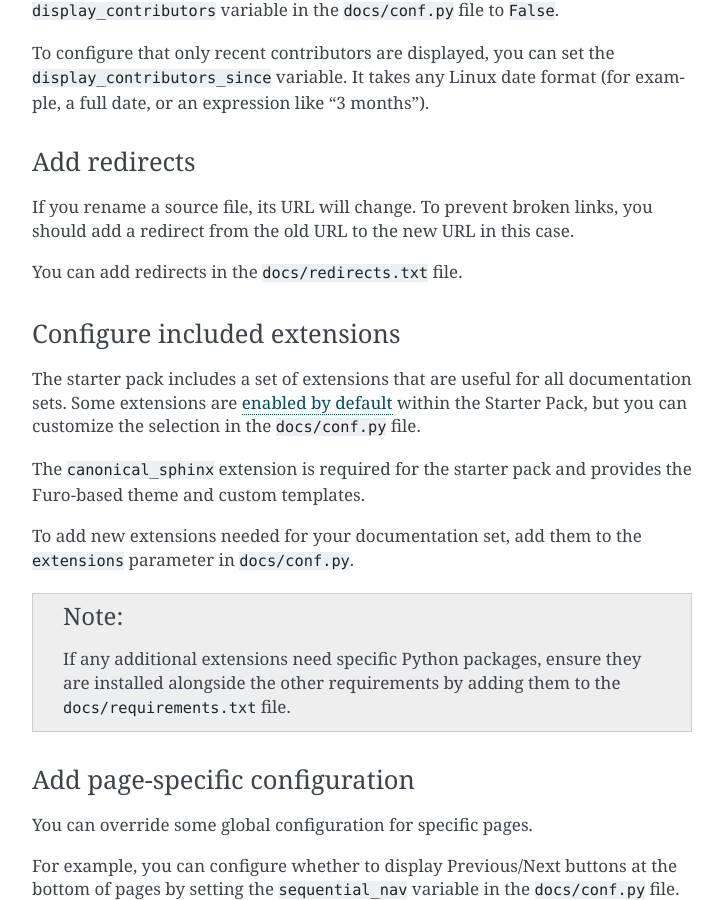
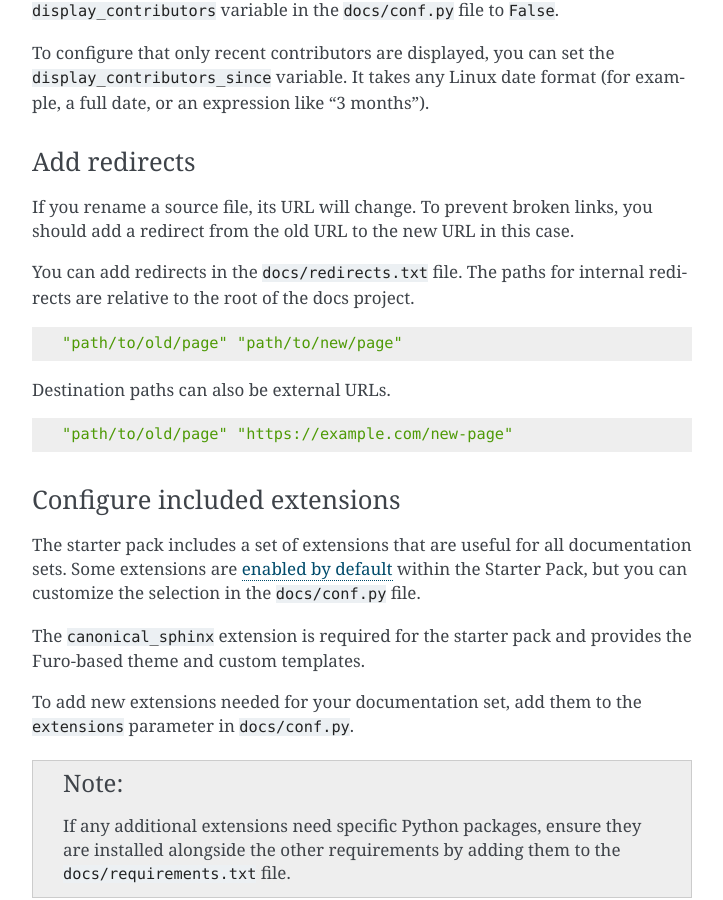
Before and after one commit to canonical/sphinx-docs-starter-pack, a Sphinx documentation site: the page built from docs/how-to/customise.rst, in a window 1280 px wide and 900 px high, scrolled down 2253 px. Shown: the whole window, without its empty margins (388-1111 px from the left). Built offline with Sphinx 7.4.7, drawn with Linux system fonts in a browser that asks for light colours; pages that are not in the unit, such as notebooks, are missing from menus; cross-references to code outside the pages are shown as plain code.

Commit message:
docs: add external redirect example

```diff
--- a/docs/how-to/customise.rst
+++ b/docs/how-to/customise.rst
@@ -88,7 +88,18 @@ Add redirects
 If you rename a source file, its URL will change. To prevent broken links, you should
 add a redirect from the old URL to the new URL in this case.
 
-You can add redirects in the ``docs/redirects.txt`` file.
+You can add redirects in the ``docs/redirects.txt`` file. The paths for internal
+redirects are relative to the root of the docs project.
+
+.. code-block::
+
+    "path/to/old/page" "path/to/new/page"
+
+Destination paths can also be external URLs.
+
+.. code-block::
+
+    "path/to/old/page" "https://example.com/new-page"
 
 Configure included extensions
 ~~~~~~~~~~~~~~~~~~~~~~~~~~~~~
```
